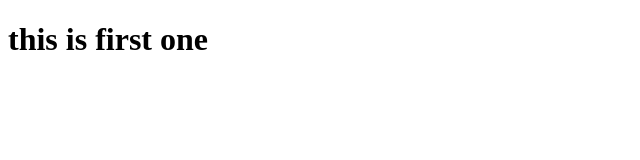
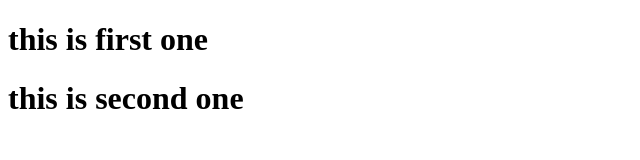
Before and after one commit to sakshi28-08/Dummy, a plain HTML site: page index.html in a window 1280 px wide. Shown: the whole page, without its empty margins (0-640 px from the left). Drawn offline with Linux system fonts and the light colour scheme.

Commit message:
new changes

```diff
--- a/index.html
+++ b/index.html
@@ -7,5 +7,6 @@
 </head>
 <body>
     <h1>this is first one</h1>
+    <h1>this is second one</h1>
 </body>
 </html>
```
